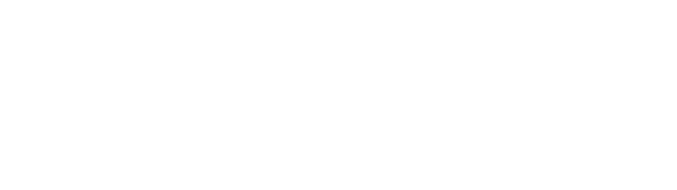
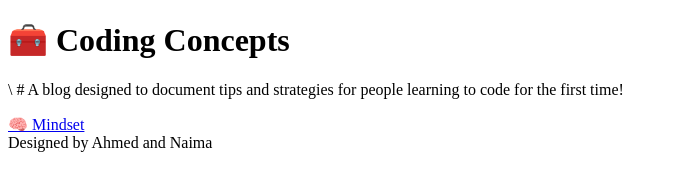
Before and after one commit to zohrehKazemianpour/education-blog, a website: page index.html in a window 1280 px wide. Shown: the whole page, without its empty margins (0-677 px from the left). Drawn offline with Linux system fonts and the light colour scheme.

Commit message:
add link to blog 1 from main page

```diff
--- a/index.html
+++ b/index.html
@@ -5,5 +5,13 @@
     <meta name="viewport" content="width=device-width, initial-scale=1.0" />
     <title>Document</title>
   </head>
-  <body></body>
+  <body>
+    <h1>🧰 Coding Concepts</h1>
+    <p>
+      \ # A blog designed to document tips and strategies for people learning to
+      code for the first time!
+    </p>
+    <section><a href="/blogs/1">🧠 Mindset</a></section>
+  </body>
+  <footer>Designed by Ahmed and Naima</footer>
 </html>
```
Also changed, not shown: README.md.
